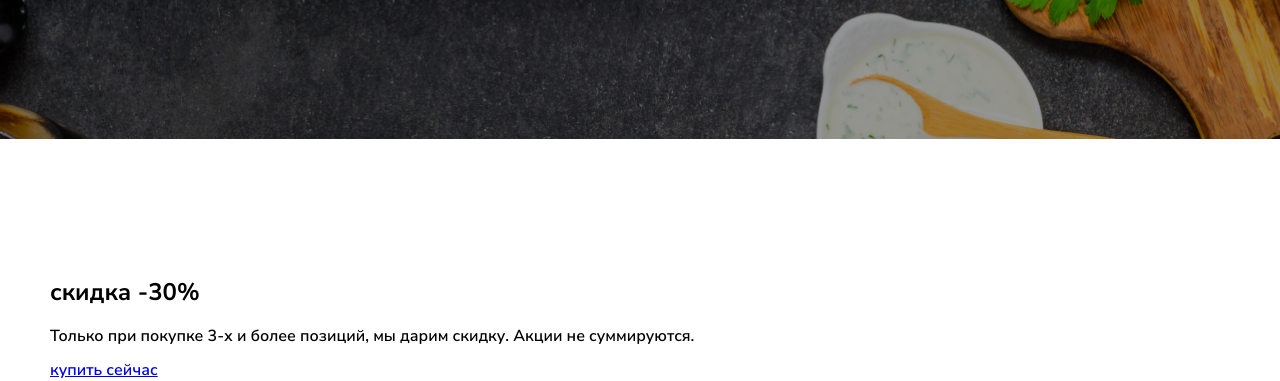
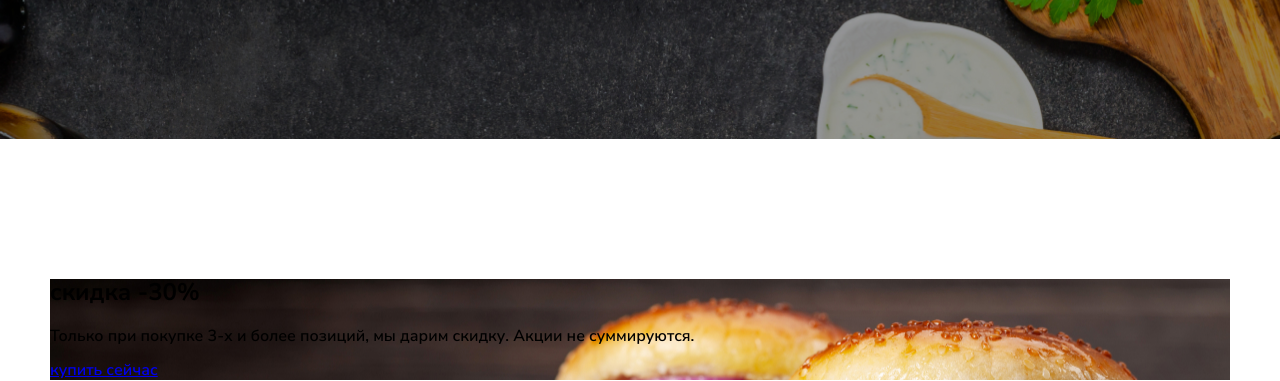
Before and after one commit to Ilya9396/Module01-Burger, a plain HTML site: page index.html in a window 1280 px wide. Shown: the part 448-829 px from the top of the page. Drawn offline with nearby package versions, Linux system fonts and the light colour scheme.

Commit message:
add styles

```diff
--- a/style/main.css
+++ b/style/main.css
@@ -139,5 +139,5 @@ header {
     margin: 0 auto;
 }
 .banner-box{
-    background-image: url();
+    background-image: url(../image/banner.jpg);
 }
```
Also changed, not shown: image/banner.jpg (added).
